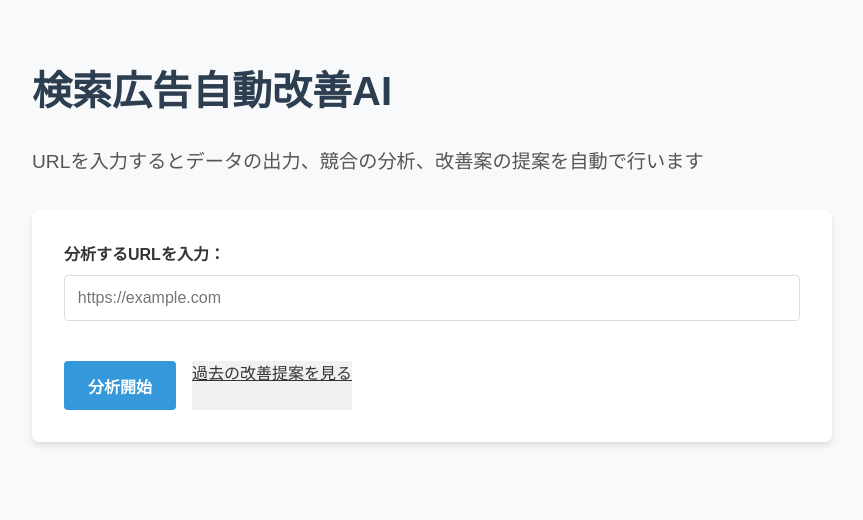
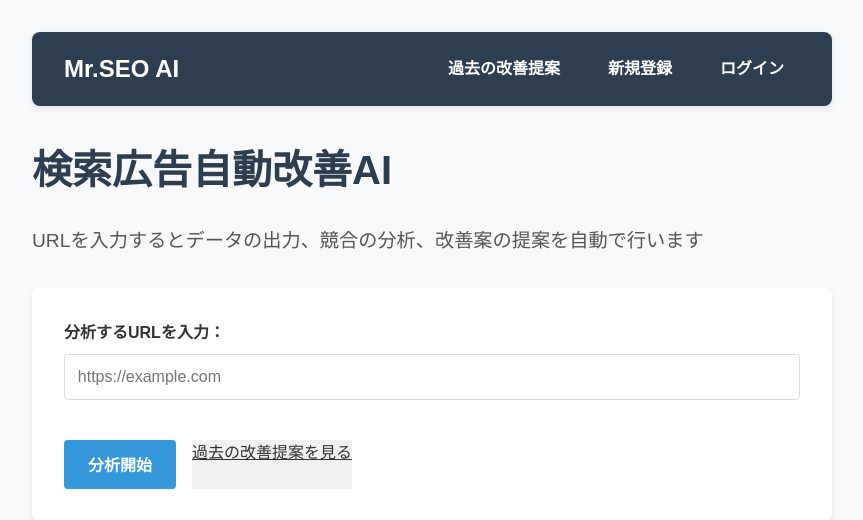
Before and after one commit to min151024/mrseoai, a Flask app: page /index in a window 1280 px wide. Shown: the top 520 px of the page, without its empty margins (208-1071 px from the left). Run offline with Flask 3, Linux system fonts and the light colour scheme; the visitor is signed in with stand-in values (Sample User, id 1).

Commit message:
add nav and so on

```diff
--- a/app.py
+++ b/app.py
@@ -13,21 +13,6 @@ def to_domain_property(url):
 
 def is_authenticated():
     return session.get("user_authenticated", False)
-
-# 🔰 ① 最初に表示される画面：ユーザーの登録有無をチェック
-@app.route("/", methods=["GET"])
-def root():
-    return redirect(url_for("entry"))
-
-@app.route("/entry")
-def entry():
-    return render_template("check_user.html",
-        FIREBASE_API_KEY=os.getenv("FIREBASE_API_KEY"),
-        FIREBASE_AUTH_DOMAIN=os.getenv("FIREBASE_AUTH_DOMAIN"),
-        FIREBASE_PROJECT_ID=os.getenv("FIREBASE_PROJECT_ID"),
-        FIREBASE_APP_ID=os.getenv("FIREBASE_APP_ID")
-    )
-
 
 @app.route("/index", methods=["GET", "POST"])
 def index():
--- a/static/style.css
+++ b/static/style.css
@@ -99,31 +99,6 @@ button[type="submit"]:hover {
     text-decoration: underline;
 }
 
-nav {
-    display: flex;
-    justify-content: space-between;
-    align-items: center;
-    background-color: #2c3e50;
-    padding: 1rem 2rem;
-    color: white;
-}
-
-nav h1 {
-    margin: 0;
-    font-size: 1.5rem;
-    color: white;
-}
-
-nav a {
-    margin-left: 1rem;
-    color: white;
-    text-decoration: none;
-    font-weight: bold;
-}
-
-nav a:hover {
-    text-decoration: underline;
-}
 
 .chatgpt-response {
     border: 1px solid #ccc;
@@ -162,3 +137,40 @@ nav a:hover {
 #register-form button:hover {
     background-color: #2980b9;
 }
+
+nav {
+    display: flex;
+    justify-content: space-between;
+    align-items: center;
+    background-color: #2c3e50;
+    padding: 1rem 2rem;
+    margin-bottom: 2rem;
+    color: white;
+    border-radius: 8px;
+    box-shadow: 0 2px 6px rgba(0, 0, 0, 0.1);
+}
+
+nav h1 {
+    margin: 0;
+    font-size: 1.5rem;
+    color: white;
+    font-weight: bold;
+}
+
+nav div {
+    display: flex;
+    gap: 1rem;
+}
+
+nav a {
+    color: white;
+    text-decoration: none;
+    font-weight: 600;
+    padding: 0.5rem 1rem;
+    border-radius: 4px;
+    transition: background-color 0.2s;
+}
+
+nav a:hover {
+    background-color: #34495e;
+}
--- a/templates/index.html
+++ b/templates/index.html
@@ -15,6 +15,14 @@
     </script>
 </head>
 <body>
+    <nav>
+        <h1>Mr.SEO AI</h1>
+        <div>
+            <a href="{{ url_for('show_result') }}">過去の改善提案</a>
+            <a href="{{ url_for('register') }}">新規登録</a>
+            <a href="{{ url_for('login') }}">ログイン</a>
+        </div>
+    </nav>
     <h1>検索広告自動改善AI</h1>
     <p class="tagline">URLを入力するとデータの出力、競合の分析、改善案の提案を自動で行います</p>
 
```
Also changed, not shown: templates/check_user.html (deleted, +0 -51 lines), templates/register.html (renamed from templates/resister.html, +17 -0 lines).
